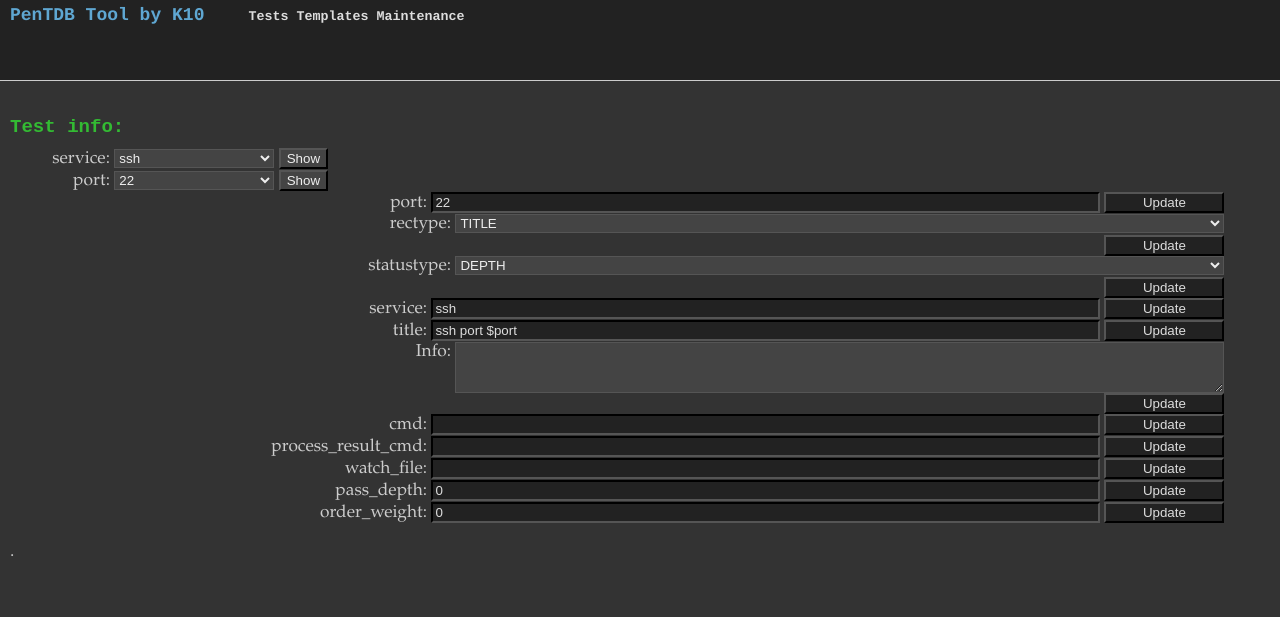
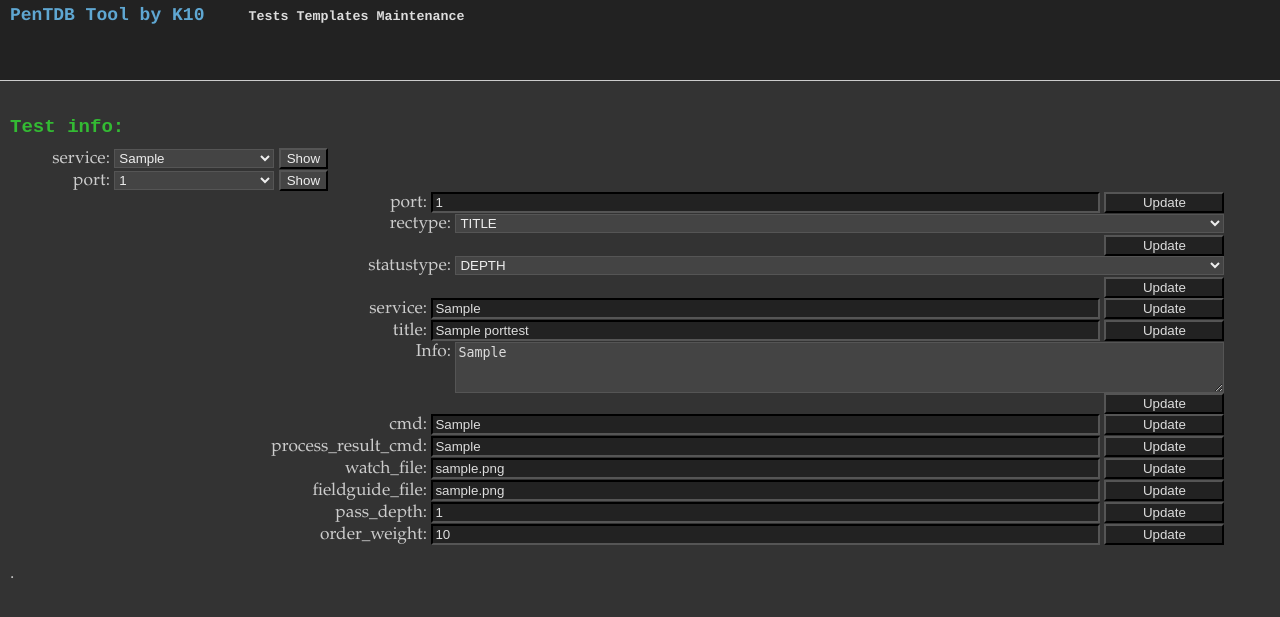
Before and after one commit to katin/PenTDB, a PHP site: page /databasename/pentdb-tests.php?fcmd=edit-test&tid=1 in a window 1280 px wide. Shown: the top 617 px of the page. Run offline with PHP 8.4, Linux system fonts and the light colour scheme; data comes from the database, SQL or seed files in the repository; tables that the repository leaves empty hold one stand-in row (values such as "Sample post"); some libraries are stand-ins or nearby versions.

Commit message:
add fieldguides

```diff
--- a/index.php
+++ b/index.php
@@ -382,6 +382,9 @@ function display_service_page( $session_id, $ip, $service, $port ) {
 
 		$buttons .= '</div>'."\n";
 
+		$fieldguide_form = get_fieldguide_form( $test['irid'], $test['fieldguide_file'] );
+		$fieldguide_display = get_fieldguide_display( $ip, $test['fieldguide_file'] );
+
 		$info_form = get_info_form( $test['irid'], $test['info'] );
 		$notes_form = get_notes_form( $test['irid'], $test['notes'] );
 		$discovered_form = get_discovered_form( $test['irid'], $test['discovered'] );
@@ -423,6 +426,8 @@ function display_service_page( $session_id, $ip, $service, $port ) {
 			.  get_add_processcmd_form( $test['irid'], fill_varset(str_replace('"', '&quot;',$test['process_result_cmd'])) )
 			// . '<div class="test-process">PROCESS: <input class="cmd-text" type="text" value="'.addslashes(fill_varset(str_replace('"', '&quot;',$test['process_result_cmd']))).'" id="P'.$lineid.'"><button class="cmd-copy" onclick="ptdb_copytext(\'P'.$lineid.'\')">Copy</button></div>'
 			. "\n";
+
+		$test_list .= $fieldguide_form . $fieldguide_display;
 
 		$test_list .= $info_form . $notes_form . $banner_form . $flags_form . $watchfile_form . $watchfile_display . $discovered_form . $raw_result_form;
 		$test_list .= '</'.$details.'>'."\n";
--- a/pentdb-config.php
+++ b/pentdb-config.php
@@ -12,6 +12,7 @@ switch ( $machine_id ) {
 
 	case 'G16-D9A':
 		define("DEFAULT_DATA_PATH",'/home/katin/Documents/hackthebox/');
+		define("DEFAULT_FIELDGUIDE_PATH",'/home/katin/Documents/PenTestFieldGuide/');
 		define("DEFAULT_CMD_PATH",'/root/Documents/bin/');
 
 		define("DEFAULT_HOST_CMD",'mktank $ip $hostname');
@@ -25,6 +26,7 @@ switch ( $machine_id ) {
 
 	case 'kali':
 		define("DEFAULT_DATA_PATH",'/root/Documents/htb/');
+		define("DEFAULT_FIELDGUIDE_PATH",'/root/Documents/PenTestFieldGuide/');
 		define("DEFAULT_CMD_PATH",'/root/Documents/bin/');
 
 		define("DEFAULT_HOST_CMD",'mktank $ip $hostname');
@@ -38,6 +40,7 @@ switch ( $machine_id ) {
 
 	default:
 		define("DEFAULT_DATA_PATH",'/data-dir/Documents/test-area/');
+		define("DEFAULT_FIELDGUIDE_PATH",'/data-dir/PenTestFieldGuide/');
 		define("DEFAULT_CMD_PATH",'/root/Documents/bin/');
 
 		define("DEFAULT_HOST_CMD",'mktank $ip $hostname');
--- a/pentdb-lib.php
+++ b/pentdb-lib.php
@@ -110,7 +110,7 @@ function pentdb_get_session_path() {
 
 // get_cmd_path
 //
-// Read the session record and return the data path set
+// Read the session record and return the cmd path
 
 function pentdb_get_cmd_path() {
 	$session_id = pentdb_clean( $_GET['session_id'] );
@@ -122,6 +122,20 @@ function pentdb_get_cmd_path() {
 
 }
 
+// get_fieldguide_path
+//
+// Read the session record and return the fieldguide path
+
+function pentdb_get_fieldguide_path() {
+	$session_id = pentdb_clean( $_GET['session_id'] );
+	$path_q = "SELECT * FROM {sessions} where session_id='%s'";
+	$session_rec = db_fetch_array( db_query( $path_q, $session_id ) );
+	if ( $session_rec ) {
+		return $session_rec['fieldguide_path'];
+	}
+
+}
+
 
 // get_watchfile
 //
@@ -170,6 +184,57 @@ function get_watchfile_display( $ip, $filename ) {
 }
 
 
+// get_watchfile
+//
+// Returns the file contents if present;
+//   or false if the file doesn't exit.
+//
+
+function pentdb_get_fieldguide( $ip, $filename ) {
+
+	$base_path = pentdb_get_fieldguide_path();
+	// if ( $myip = pentdb_validate_ip($ip) ) {
+	// 	$full_path = $base_path . $myip . "/" . $filename;
+	// } else {
+	// 	pentdb_log_error("Apparent invalid IP address in get_fieldguide. ERR-2231");
+	// 	return false;
+	// }
+
+	$full_path = $base_path . $filename;
+
+pentdb_log_error("fullpath:".$full_path);
+
+	if ( file_exists($full_path) ) {
+		$contents = file_get_contents($full_path);
+		return $contents;
+	}
+
+	return false;
+}
+
+
+// get_fieldguide_display
+//
+// Return HTML expandable-section of the fieldguide (if it is present),
+//   or NULL if the file doesn't exist.
+//
+
+function get_fieldguide_display( $ip, $filename ) {
+
+	$thefile = pentdb_get_fieldguide( $ip, $filename );
+	if ( !$thefile ) {
+		return NULL;
+	}
+
+	$output = '';
+
+	$output .= '<div class="display-fieldguidefile"><details><summary>'.$filename.' ('.strlen($thefile).' bytes)</summary>'."\n";
+	$output .= '<pre>'.htmlentities($thefile).'</pre>'."\n";
+	$output .= '</details></div>'."\n";
+
+	return $output;
+}
+
 
 // display_page
 //
@@ -195,8 +260,9 @@ global $top_message;
 ?>
 <HTML>
 <HEAD>
-  <link rel="stylesheet" type = "text/css" href = "pentdb-styles.css" />
-  <script src="pentdb.js"></script>
+  <TITLE>PenTDB (main)</TITLE>
+  <LINK rel="stylesheet" type = "text/css" href = "pentdb-styles.css" />
+  <SCRIPT src="pentdb.js"></SCRIPT>
 </HEAD>
 
 <BODY>
@@ -331,12 +397,12 @@ function pentdb_create_session( $name ) {
 	$session = pentdb_clean( $name );
 		// [_] *** TODO: sanitize data_path
 	$data_path = $_GET['dir'];		// don't pentdb_clean() this; it removes the slashes!
+	$fieldguide_path = $_GET['fieldguide'];
 	$cmd_path = $_GET['cmd_path'];		// don't pentdb_clean() this; it removes the slashes!
-	$addsess_q = "INSERT into sessions (session_id,data_path,cmd_path) VALUES ('%s','%s','%s')";
-	$addsess_result = db_query( $addsess_q, $session, $data_path, $cmd_path);
+	$addsess_q = "INSERT into sessions (session_id,data_path,fieldguide_path,cmd_path) VALUES ('%s','%s','%s','%s')";
+	$addsess_result = db_query( $addsess_q, $session, $data_path, $fieldguide_path, $cmd_path);
 	if ( !$addsess_result ) {
-		echo '<div>Query failed.</div>';
-		echo "<div></pre>".print_r($addsess_result,true)."</pre></div>";
+		pentdb_log_error('Create session failed. [ERR-101] '.print_r($addsess_result,true));
 		return false;
 	}
 
@@ -352,8 +418,7 @@ function pentdb_add_ip( $ip, $session, $hostname ) {
 	$addip_q = "INSERT into {testinstance} (session_id,ip_address,rectype,title) VALUES ('%s','%s','HOST','%s')";
 	$addip_result = db_query( $addip_q, $session, $ip, 'HOST '.$hostname);
 	if ( !$addip_result ) {
-		echo '<div>Query failed.</div>';
-		echo "<div></pre>".print_r($addip_result,true)."</pre></div>";
+		pentdb_log_error('Add IP failed. [ERR-102]'.print_r($addip_result,true));
 		return false;
 	}
 	return $ip;
@@ -538,13 +603,14 @@ function pentdb_new_vuln() {
 		$port,
 		$service,
 		$_GET['url'],
-		$_GET['code_laguage'],
+		$_GET['code_language'],
 		$_GET['status'],
 		$template['order_weight']
 	);
 
 	if ( !$result ) {
 		pentdb_log_error("Error adding vuln record ".$_GET['title']." [ERR-1021]");
+		// [_] TODO: chain to the host screen here; just returning false gives errors
 		return false;
 	}
 
@@ -2232,6 +2298,8 @@ function get_session_form( $title = "Add a session") {
 		<div class="bigform"><FORM action="index.php" method="GET">
 			<LABEL for="session_name">Session name: </LABEL>
 			<INPUT type="text" name="idname" id="session_name"></INPUT><br/>
+			<LABEL for="dir">Fieldguide path: </LABEL>
+			<INPUT type="text" name="fieldguide" id="fieldguide" value="'.DEFAULT_FIELDGUIDE_PATH.'"></INPUT> (Include trailing slash)<br/>
 			<LABEL for="dir">Data (tanks) path: </LABEL>
 			<INPUT type="text" name="dir" id="dir" value="'.DEFAULT_DATA_PATH.'"></INPUT> (Include trailing slash)<br/>
 			<LABEL for="cmd_path">Scripts cmd path: </LABEL>
@@ -2636,6 +2704,31 @@ function get_watchfile_form( $recid, $field_contents = NULL ) {
 	return $myform;
 }
 
+
+function get_fieldguide_form( $recid, $field_contents = NULL ) {
+	$vars = pentdb_get_page_vars();
+	$myform = '
+		<div class="inlineform"><FORM action="index.php#test-'.$recid.'" method="GET">
+
+		<LABEL for="watch_file">Fieldguide file: </LABEL>
+		<INPUT type="text" name="fieldguide_file" id="fieldguide_file" value="'.$field_contents.'"></INPUT>
+
+		<INPUT type="hidden" name="recid" value="'.$recid.'"></INPUT>
+
+		<INPUT type="hidden" name="service" value="'.$vars['service'].'"></INPUT>
+		<INPUT type="hidden" name="session_id" value="'.$vars['session_id'].'"></INPUT>
+		<INPUT type="hidden" name="port" value="'.$vars['port'].'"></INPUT>
+		<INPUT type="hidden" name="ip" value="'.$vars['ip'].'"></INPUT>
+
+		<INPUT type="hidden" name="fcmd" value="update-fieldguidefile"></INPUT>
+		<INPUT type="submit" value="Update Fieldguide file"></INPUT>
+		</FORM></div>
+	';
+
+	return $myform;
+}
+
+
 function get_info_form( $recid, $info ) {
 	$vars = pentdb_get_page_vars();
 
--- a/pentdb-styles.css
+++ b/pentdb-styles.css
@@ -668,7 +668,7 @@ a.link-button:hover {
 	content: ' ]';
 }
 
-.display-watchfile {
+.display-watchfile, .display-fieldguidefile {
     margin-left: 140px;
     font-size: 0.8em;
     background-color: #222;
--- a/pentdb-tests.php
+++ b/pentdb-tests.php
@@ -458,6 +458,9 @@ function get_new_test_form( $title = "Add a test template" ) {
 		<LABEL for="watch_file">Watch file: </LABEL>
 		<INPUT type="text" name="watch_file" id="watch_file"></INPUT><br/>
 
+		<LABEL for="fieldguide_file">Fieldguide file(s): </LABEL>
+		<INPUT type="text" name="fieldguide_file" id="fieldguide_file"></INPUT><br/>
+
 		<LABEL for="pass_depth">Pass depth: </LABEL>
 		<INPUT type="text" name="pass_depth" id="pass_depth" value="1"></INPUT><br/>
 
@@ -532,8 +535,8 @@ function pentdb_add_test() {
 	}
 
 	// Create the instance record
-	$test_q = "INSERT into {porttest} (port, service, rectype, statustype, title, info, cmd, process_result_cmd, watch_file, pass_depth, order_weight)"
-		. " VALUES ('%s','%s','%s','%s','%s','%s','%s','%s','%s','%s','%s')";
+	$test_q = "INSERT into {porttest} (port, service, rectype, statustype, title, info, cmd, process_result_cmd, watch_file, fieldguide_file, pass_depth, order_weight)"
+		. " VALUES ('%s','%s','%s','%s','%s','%s','%s','%s','%s','%s','%s','%s')";
 	$result = db_query( $test_q,
 		$_GET['port'],
 		$_GET['service'],
@@ -544,6 +547,7 @@ function pentdb_add_test() {
 		$_GET['cmd'],
 		$_GET['process_result_cmd'],
 		$_GET['watch_file'],
+		$_GET['fieldguide_file'],
 		$_GET['pass_depth'],
 		$_GET['order_weight']
 	);
@@ -601,7 +605,7 @@ function pentdb_update_test() {
 
 function pentdb_get_valid_test_fields() {
 	$form_fields = array( 'port', 'rectype', 'statustype', 'service', 'title', 'info',
-		'cmd', 'process_result_cmd', 'watch_file', 'order_weight', 'pass_depth'
+		'cmd', 'process_result_cmd', 'watch_file', 'fieldguide_file', 'order_weight', 'pass_depth'
 	);
 
 	return $form_fields;
--- a/pentdb_db_init.sql
+++ b/pentdb_db_init.sql
@@ -114,6 +114,7 @@ CREATE TABLE `porttest` (
   `cmd` longtext,
   `process_result_cmd` longtext,
   `watch_file` varchar(64) NOT NULL DEFAULT '',
+  `fieldguide_file` varchar(127) NOT NULL DEFAULT '',
   `pass_depth` tinyint(4) NOT NULL DEFAULT '0',
   `order_weight` tinyint(4) NOT NULL DEFAULT '0',
   PRIMARY KEY (`pitid`),
@@ -144,6 +145,7 @@ CREATE TABLE `sessions` (
   `created` timestamp NOT NULL DEFAULT CURRENT_TIMESTAMP ON UPDATE CURRENT_TIMESTAMP,
   `session_id` varchar(96) NOT NULL DEFAULT '',
   `data_path` varchar(255) NOT NULL DEFAULT '',
+  `fieldguide_path` varchar(255) NOT NULL  DEFAULT '',
   `cmd_path` varchar(255) NOT NULL DEFAULT '',
   `api_url` varchar(127) NOT NULL DEFAULT '',
   PRIMARY KEY (`sid`),
@@ -182,6 +184,7 @@ CREATE TABLE `testinstance` (
   `cmd` longtext,
   `process_result_cmd` longtext,
   `watch_file` varchar(64) NOT NULL DEFAULT '',
+  `fieldguide_file` varchar(127) NOT NULL DEFAULT '',
   `status` varchar(16) NOT NULL DEFAULT '',
   `order_weight` tinyint(4) NOT NULL DEFAULT '0',
   `raw_result` longtext,
@@ -225,7 +228,7 @@ CREATE TABLE `vuln` (
   `edb_verified` tinyint(4) NOT NULL DEFAULT '0',
   `target_version_match` tinyint(4) NOT NULL DEFAULT '0',
   `tested_version_match` tinyint(4) NOT NULL DEFAULT '0',
-  `exploit_date` datetime NOT NULL,
+  `exploit_date` datetime DEFAULT '',
   `exploit_engine` varchar(32) NOT NULL DEFAULT '',
   `credentials_req` tinyint(4) NOT NULL DEFAULT '0',
   `cpu_arch` varchar(64) NOT NULL DEFAULT '',
```
Also changed, not shown: pentdb-cmds.php (+11 -4 lines), pentdb_init.php (+25 -0 lines).
